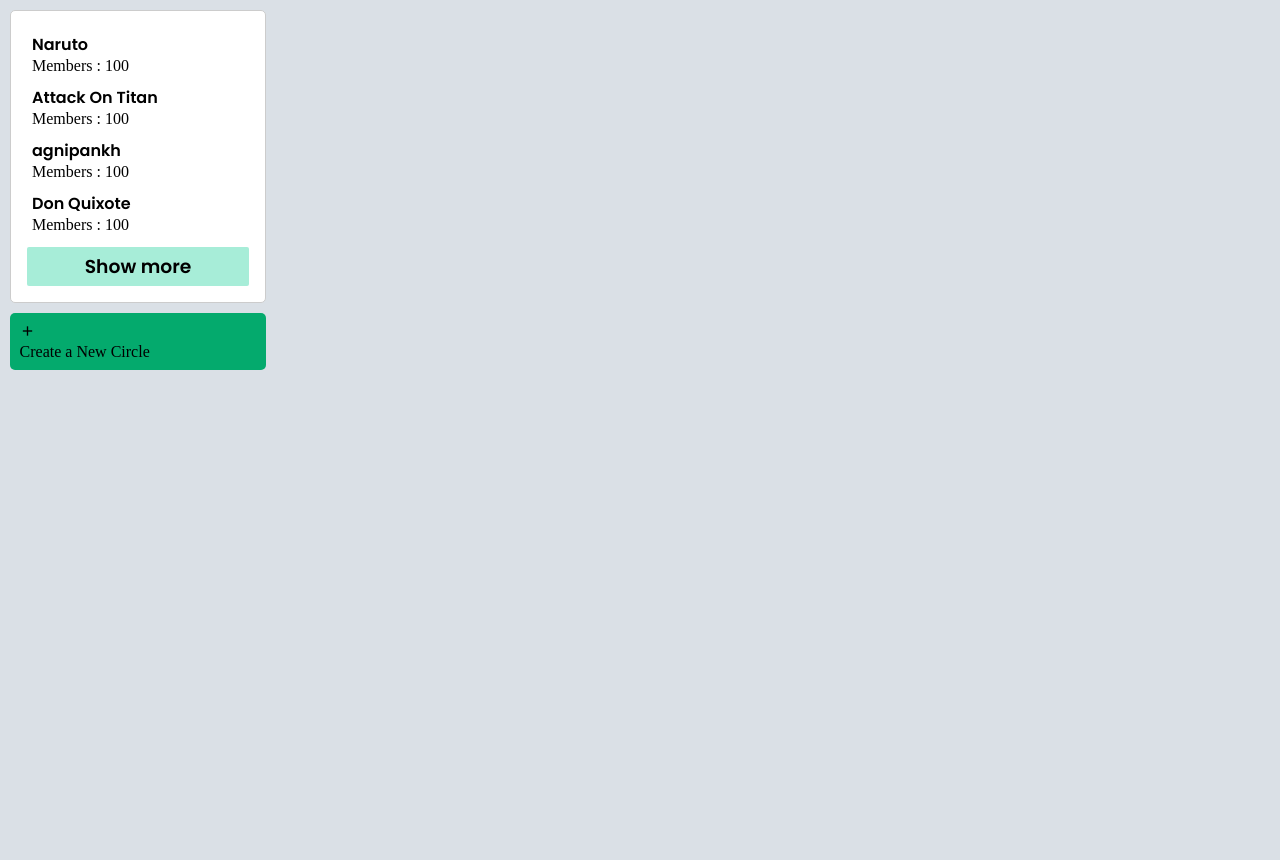
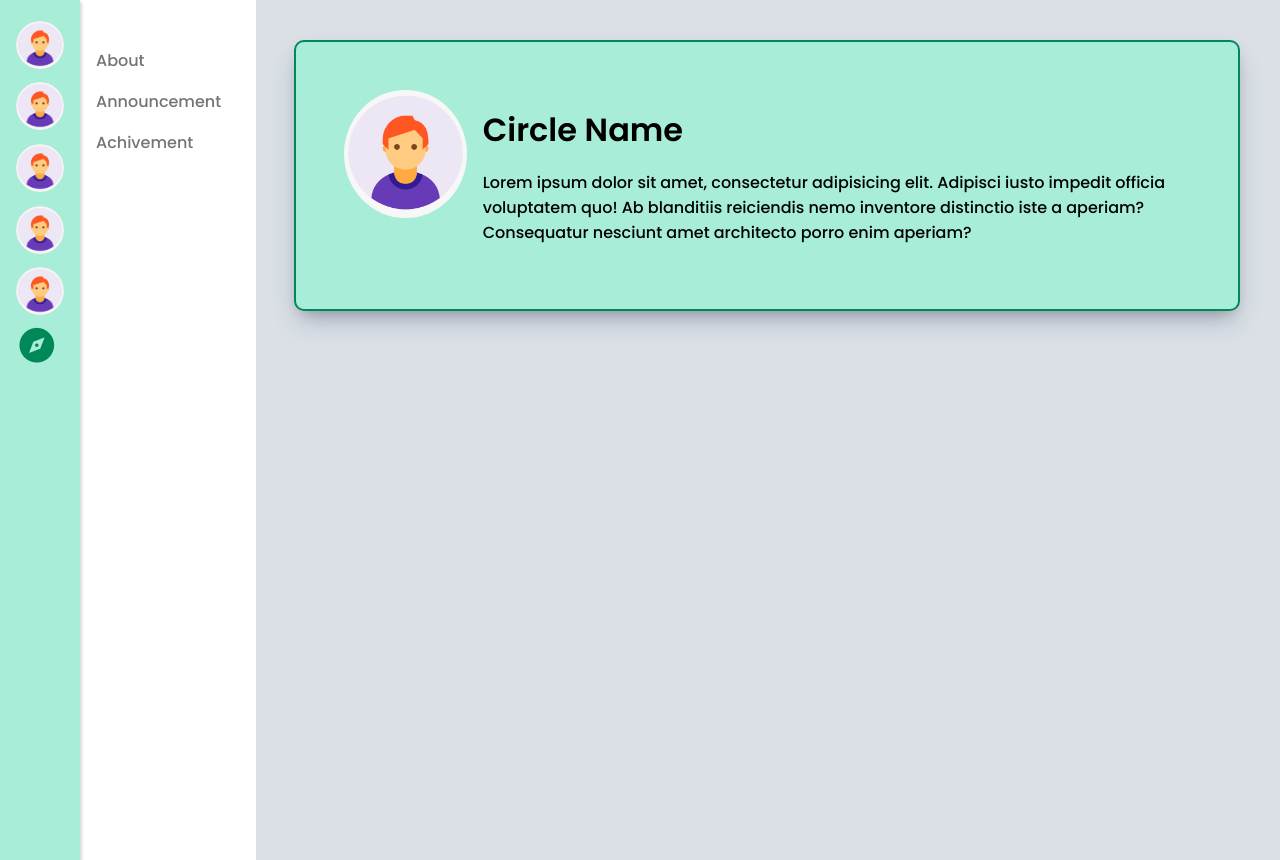
Before and after one commit to prathamGiri/collageCommunity, a PHP site: page /pages/community_page.php in a window 1280 px wide. Shown: the part 58-918 px from the top of the page. Run offline with PHP 8.4, Linux system fonts and the light colour scheme; data comes from the database, SQL or seed files in the repository.

Commit message:
community page

```diff
--- /dev/null
+++ b/css/circlesprofile.css
@@ -0,0 +1,113 @@
+.main-body{
+    display: flex;
+}
+
+.sidebar{
+    display: flex;
+    background-color: white;
+    height: 100vh;
+    width: 20%;
+    flex: 0 0 auto;
+    position: fixed;
+    left: 0;
+
+}
+
+.threads{
+    flex: 1; /* Allow the scrollable section to take remaining space */
+  overflow-y: auto;
+  padding: 2rem 1rem;
+  /* Customize scrollbar appearance */
+  scrollbar-width: thin; /* For Firefox */
+  scrollbar-color: #a7edd8 #f0f0f0; /* For Firefox */
+
+  &::-webkit-scrollbar {
+    width: 2px; /* Width of the scrollbar */
+  }
+
+  &::-webkit-scrollbar-track {
+    background: #f0f0f0; /* Track color */
+  }
+
+  &::-webkit-scrollbar-thumb {
+    background-color: #a7edd8; /* Thumb color */
+    border-radius: 5px; /* Rounded corners on the thumb */
+  }
+
+}
+
+.threads span{
+    display: block;
+    font-family: "poppins";
+    font-size: 1rem;
+    cursor: pointer;
+    color: rgb(116, 116, 116);
+    margin: 1rem 0;
+}
+
+.threads span :hover{
+    color: #000000;
+}
+
+.pro_images{
+   width: 5rem;
+    background-color: #a7edd8;
+    padding: 1rem;
+    box-shadow: rgba(0, 0, 0, 0.15) 1.95px 1.95px 2.6px;
+}
+
+.pro_images a img{
+    height: 3rem;
+    width: 3rem;
+    border-radius: 50%;
+    background-color: antiquewhite;
+    margin: 0.3rem 0;
+    box-shadow: rgba(50, 50, 93, 0.25) 0px 30px 60px -1px inset, rgba(0, 0, 0, 0.3) 0px 18px 36px -18px inset;
+}
+
+.pro_images i{
+    font-size: 2.6rem;
+    color:  #018859;
+}
+
+.pro_images a :hover{
+   color: white;
+   transition: .25s ease-in-out;
+}
+
+
+.profile-section{
+    flex: 1;
+    margin: 2.5rem;
+    margin-left: 23% ;
+}
+
+.profile{
+    display: flex;
+    background-color: #a7edd8;
+    padding: 3rem;
+    border: 2px solid   #018859;
+    border-radius: 10px;
+    box-shadow: rgba(50, 50, 93, 0.25) 0px 13px 27px -5px, rgba(0, 0, 0, 0.3) 0px 8px 16px -8px;
+}
+
+.profile img{
+    width: 8rem ;
+    height: 8rem;
+    border-radius: 50%;
+}
+
+.content{
+    margin: 0 1rem;
+}
+
+.profile h1{
+    margin: 1rem 0;
+    font-family: 'Poppins';
+}
+
+.profile p{
+    margin: 1rem 0;
+    font-family: 'Poppins';
+    font-size: 1rem;
+}
--- a/css/indexStyle.css
+++ b/css/indexStyle.css
@@ -313,6 +313,7 @@
     background-color: white;
     border-radius: 5px;
     padding: 1rem;
+
 }
 
 .ind_post hr {
--- a/css/navbar.css
+++ b/css/navbar1.css
@@ -4,6 +4,7 @@
     padding: 0px;
     text-decoration: none;
     box-sizing: border-box;
+
 }
 
 body {
@@ -15,12 +16,18 @@ a {
 }
 
 .header {
-    background-color: white;
+    background-color: rgb(255, 255, 255);
     display: flex;
     justify-content: space-between;
     padding: 3px 10px 3px 0px;
     align-items: center;
     border-bottom: #04AA6D 1px solid;
+    position: sticky;
+    top: 0;
+    /* overflow: hidden; */
+    width: 100%;
+    z-index: 10;
+
 }
 
 .logo {
--- /dev/null
+++ b/css/notify.css
@@ -0,0 +1,5 @@
+.notify{
+    display: block;
+    width: 60%;
+    margin: 3rem auto;
+}
--- a/pages/community_page.php
+++ b/pages/community_page.php
@@ -9,51 +9,61 @@ include "back/database_connection.php";
     <meta http-equiv="X-UA-Compatible" content="IE=edge">
     <meta name="viewport" content="width=device-width, initial-scale=1.0">
     <title>Document</title>
-    <link rel="stylesheet" href="../css/comm_page.css">
+    <link rel="stylesheet" href="../css/circlesprofile.css">
 </head>
 <body>
     <?php include 'navbar.php' ?>
-    <div>
-    <div class="comm_bar">
-            <div class="sub_comm_bar">
-                <ul>
-                    <?php
-                    if (mysqli_num_rows($res) > 0) {
-                        $i = 0;
-                        while ($row = mysqli_fetch_assoc($res)) {
-                    ?>
-                            <li>
-                                <a href="pages/community_page.php?commid=<?php echo $row['circleId'] ?>">
-                                    <h3><?php echo $row['circleName']; ?></h3>
-                                    <p>Members : 100</p>
-                                </a>
-                            </li>
 
-                    <?php
-                            $i++;
-                            if ($i == 4) {
-                                break;
-                            }
-                        }
-                    }
-                    ?>
-                </ul>
+    <div class="main-body">
+        <div class="sidebar">
+            <div class="pro_images">
+            <a href="#"><img src="../images/profile_img/User_icon.png" alt=""></a>
+            <a href="#"><img src="../images/profile_img/User_icon.png" alt=""></a>
+            <a href="#"><img src="../images/profile_img/User_icon.png" alt=""></a>
+            <a href="#"><img src="../images/profile_img/User_icon.png" alt=""></a>
+            <a href="#"><img src="../images/profile_img/User_icon.png" alt=""></a>
 
-                <div class="show_more">
-                    <h3 class="head"><a href="pages/circles.php">Show more</a></h3>
-                </div>
+
+            <a href="#"><i class="ri-compass-3-fill"></i></a>
             </div>
 
-            <div class="create">
-                <a href="pages/create_comm.php" id="comm">
-                    <div><i class="ri-add-line"></i>
-                        <p>Create a New Circle</p>
-                    </div>
-                </a>
+            <div class="threads">
+                <span class="thread-option">
+                    About
+                </span>
+
+                <span class="thread-option">
+                    Announcement
+                </span>
+
+
+                <span class="thread-option">
+                    Achivement
+                </span>
             </div>
-        <div>
+
+
+
 
         </div>
+
+        <div class="profile-section">
+
+        <div class="profile">
+            <img src="../images/profile_img/User_icon.png" alt="">
+            <div class="content">
+
+            <h1>Circle Name</h1>
+            <p>Lorem ipsum dolor sit amet, consectetur adipisicing elit. Adipisci iusto impedit officia voluptatem quo! Ab blanditiis reiciendis nemo inventore distinctio iste a aperiam? Consequatur nesciunt amet architecto porro enim aperiam?</p>
+            </div>
+
+        </div>
+
+        </div>
+
+
     </div>
+
+
 </body>
 </html>
--- a/pages/navbar.php
+++ b/pages/navbar.php
@@ -1,6 +1,6 @@
 <!-- HEADER STARTS HERE -->
 <head>
-    <link rel="stylesheet" href="/collageCommunity/css/navbar.css">
+    <link rel="stylesheet" href="/collageCommunity/css/navbar1.css">
     <link href="https://cdn.jsdelivr.net/npm/remixicon@2.5.0/fonts/remixicon.css" rel="stylesheet">
     <link rel="stylesheet" href="https://unpkg.com/boxicons@latest/css/boxicons.min.css">
     <link rel="preconnect" href="https://fonts.googleapis.com">
```
Also changed, not shown: pages/notifications.php (+44 -0 lines).
